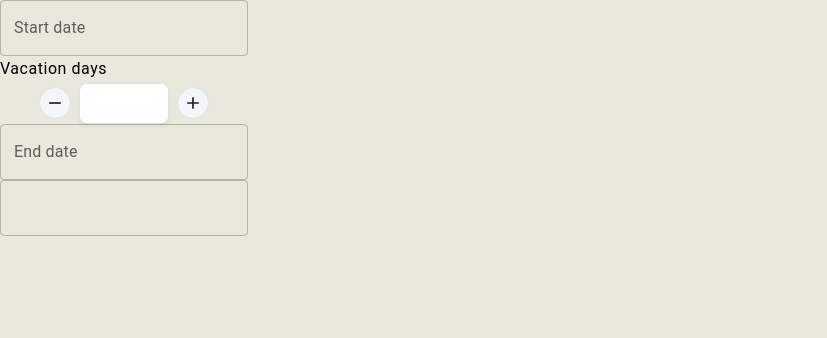
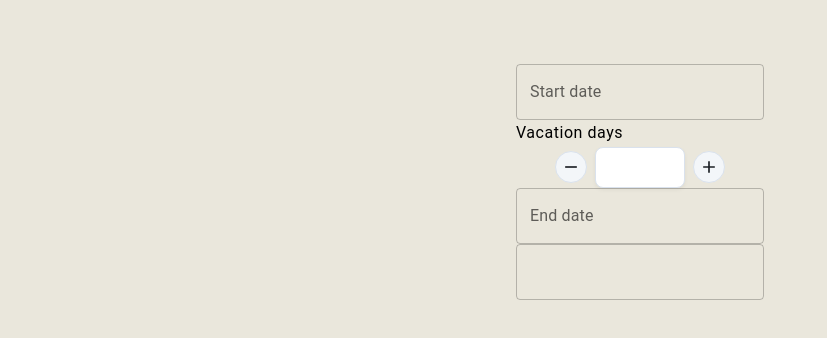
Before and after one commit to Mcclares/Vacation-Request, a React (Create React App) app: page /requestForm in a window 1280 px wide. Shown: the top 338 px of the page, without its empty margins (0-827 px from the left). Built offline with nearby package versions, Linux system fonts and the light colour scheme.

Commit message:
style(pages): add styles for FormPage

```diff
--- a/src/pages/FormPage/FormPage.css
+++ b/src/pages/FormPage/FormPage.css
@@ -1,3 +1,8 @@
 .vacation-request-form {
-
+    margin: 5% auto auto;
+    width: 50%;
+    display: flex;
+    justify-content: center;
+    align-items: center;
+    flex-direction: column
 }
--- a/src/pages/FormPage/FormPage.js
+++ b/src/pages/FormPage/FormPage.js
@@ -1,4 +1,5 @@
 import RequestForm from "../../components/RequestForm/RequestForm";
+import "./FormPage.css";
 export default function FormPage() {
     return (
         <div className="vacation-request-form">
```
